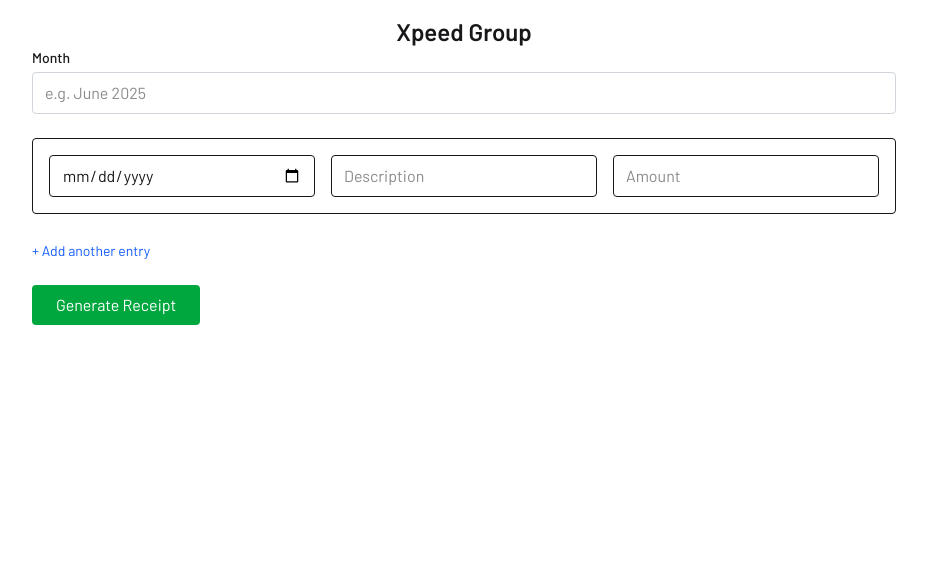
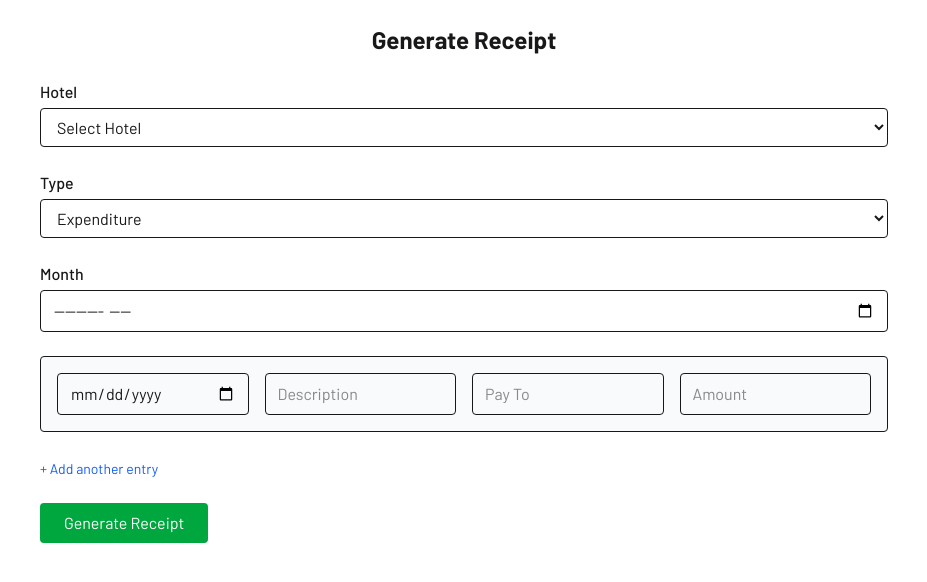
Before and after one commit to hamadismail/xpeed-sdn, a React (Vite) app: page / in a window 1280 px wide. Shown: the top 582 px of the page, without its empty margins (176-1103 px from the left). Built offline with nearby package versions, Linux system fonts and the light colour scheme.

Commit message:
separated code into multiple components

```diff
--- a/src/components/Form.jsx
+++ b/src/components/Form.jsx
@@ -1,63 +1,114 @@
 import React, { useState } from "react";
+import { useNavigate } from "react-router";
+import { useFormData } from "../providers/FormProvider";
 
-const Form = ({ onSubmit }) => {
-  const [month, setMonth] = useState("");
-  const [entries, setEntries] = useState([
-    { date: "", description: "", amount: "" },
-  ]);
+const hotels = ["ORKID HILLS", "ECO HOTEL"];
+
+const Form = () => {
+  const { setFormData } = useFormData();
+  const navigate = useNavigate();
+
+  const [formState, setFormState] = useState({
+    hotel: "",
+    type: "Expenditure",
+    month: "",
+    entries: [{ date: "", description: "", payTo: "", amount: "" }],
+  });
 
   const handleChange = (index, field, value) => {
-    const updated = [...entries];
-    updated[index][field] = value;
-    setEntries(updated);
+    const updatedEntries = [...formState.entries];
+    updatedEntries[index][field] = value;
+    setFormState({ ...formState, entries: updatedEntries });
   };
 
   const addEntry = () => {
-    setEntries([...entries, { date: "", description: "", amount: "" }]);
+    setFormState({
+      ...formState,
+      entries: [
+        ...formState.entries,
+        { date: "", description: "", payTo: "", amount: "" },
+      ],
+    });
   };
 
   const removeEntry = (index) => {
-    const updated = entries.filter((_, i) => i !== index);
-    setEntries(updated);
+    const updated = formState.entries.filter((_, i) => i !== index);
+    setFormState({ ...formState, entries: updated });
   };
 
-  const handleSubmit = (e) => {
+  const handleFormSubmit = (e) => {
     e.preventDefault();
-    const parsedEntries = entries.map((entry) => ({
+    const cleaned = formState.entries.map((entry) => ({
       ...entry,
       amount: parseFloat(entry.amount),
     }));
-    onSubmit({ month, entries: parsedEntries });
+    setFormData({ ...formState, entries: cleaned });
+    navigate("/template");
   };
 
   return (
-    <form onSubmit={handleSubmit} className="max-w-3xl mx-auto px-4 py-6">
-      <div className="mb-6">
-        <label className="block text-sm font-medium mb-1" htmlFor="month">
-          Month
-        </label>
+    <form
+      onSubmit={handleFormSubmit}
+      className="max-w-4xl mx-auto p-6 space-y-6"
+    >
+      <h2 className="text-2xl font-bold text-center">Generate Receipt</h2>
+
+      <div>
+        <label className="block mb-1 font-medium">Hotel</label>
+        <select
+          required
+          value={formState.hotel}
+          onChange={(e) =>
+            setFormState({ ...formState, hotel: e.target.value })
+          }
+          className="w-full border rounded px-3 py-2"
+        >
+          <option value="">Select Hotel</option>
+          {hotels.map((hotel) => (
+            <option key={hotel} value={hotel}>
+              {hotel}
+            </option>
+          ))}
+        </select>
+      </div>
+
+      <div>
+        <label className="block mb-1 font-medium">Type</label>
+        <select
+          value={formState.type}
+          onChange={(e) => setFormState({ ...formState, type: e.target.value })}
+          className="w-full border rounded px-3 py-2"
+          required
+        >
+          <option value="Expenditure">Expenditure</option>
+          <option value="Income">Income</option>
+        </select>
+      </div>
+
+      <div>
+        <label className="block mb-1 font-medium">Month</label>
         <input
-          type="text"
-          id="month"
-          value={month}
-          onChange={(e) => setMonth(e.target.value)}
-          className="w-full border border-gray-300 rounded px-3 py-2"
-          placeholder="e.g. June 2025"
+          type="month"
+          value={formState.month}
+          onChange={(e) =>
+            setFormState({ ...formState, month: e.target.value })
+          }
+          className="w-full border rounded px-3 py-2"
           required
         />
       </div>
 
-      {entries.map((entry, index) => (
+      {formState.entries.map((entry, index) => (
         <div
           key={index}
-          className="mb-4 border p-4 rounded bg-gray-50 space-y-2 relative"
+          className="border p-4 rounded space-y-2 relative bg-gray-50"
         >
-          <div className="grid grid-cols-1 md:grid-cols-3 gap-4">
+          <div className="grid grid-cols-1 md:grid-cols-4 gap-4">
             <input
               type="date"
               value={entry.date}
               onChange={(e) => handleChange(index, "date", e.target.value)}
-              className="w-full border border-gray-300 rounded px-3 py-2"
+              className="w-full border rounded px-3 py-2"
               required
             />
             <input
@@ -67,24 +118,31 @@
               onChange={(e) =>
                 handleChange(index, "description", e.target.value)
               }
-              className="w-full border border-gray-300 rounded px-3 py-2"
+              className="w-full border rounded px-3 py-2"
+              required
+            />
+            <input
+              type="text"
+              placeholder="Pay To"
+              value={entry.payTo}
+              onChange={(e) => handleChange(index, "payTo", e.target.value)}
+              className="w-full border rounded px-3 py-2"
               required
             />
             <input
               type="number"
-              placeholder="Amount (RM)"
+              placeholder="Amount"
               value={entry.amount}
               onChange={(e) => handleChange(index, "amount", e.target.value)}
-              className="w-full border border-gray-300 rounded px-3 py-2"
+              className="w-full border rounded px-3 py-2"
               required
             />
           </div>
-          {entries.length > 1 && (
+          {formState.entries.length > 1 && (
             <button
               type="button"
               onClick={() => removeEntry(index)}
-              className="absolute top-2 right-2 text-red-500 hover:text-red-700"
-              title="Remove entry"
+              className="absolute top-2 right-2 text-red-500"
             >
               &times;
             </button>
@@ -92,22 +150,20 @@
         </div>
       ))}
 
-      <div className="mb-4">
       <button
         type="button"
         onClick={addEntry}
-          className="text-blue-600 hover:text-blue-800 text-sm"
+        className="text-blue-600 hover:underline text-sm"
       >
         + Add another entry
       </button>
-      </div>
 
-      <div className="text-center">
+      <div>
         <button
           type="submit"
-          className="bg-green-600 text-white px-6 py-2 rounded shadow hover:bg-green-700 transition"
+          className="bg-green-600 cursor-pointer text-white px-6 py-2 rounded hover:bg-green-700"
         >
-          Submit
+          Generate Receipt
         </button>
       </div>
     </form>
--- a/src/components/Template.jsx
+++ b/src/components/Template.jsx
@@ -1,58 +1,31 @@
-import React, { useRef, useState } from "react";
+import React, { useRef } from "react";
+import { useNavigate } from "react-router";
 import { MdEmail, MdPhone, MdLocationOn } from "react-icons/md";
 import jsPDF from "jspdf";
 import html2canvas from "html2canvas-pro";
 import toast, { Toaster } from "react-hot-toast";
+import { useFormData } from "../providers/FormProvider";
 
 const Template = () => {
+  const { formData } = useFormData();
+  const navigate = useNavigate();
   const receiptRef = useRef();
-  const [formData, setFormData] = useState(null);
-  const [formState, setFormState] = useState({
-    month: "",
-    entries: [{ date: "", description: "", amount: "" }],
-  });
 
-  const handleChange = (index, field, value) => {
-    const updatedEntries = [...formState.entries];
-    updatedEntries[index][field] = value;
-    setFormState({ ...formState, entries: updatedEntries });
-  };
+  if (!formData) {
+    navigate("/");
+    return null;
+  }
 
-  const addEntry = () => {
-    setFormState({
-      ...formState,
-      entries: [
-        ...formState.entries,
-        { date: "", description: "", amount: "" },
-      ],
-    });
-  };
-
-  const removeEntry = (index) => {
-    const updated = formState.entries.filter((_, i) => i !== index);
-    setFormState({ ...formState, entries: updated });
-  };
-
-  const handleFormSubmit = (e) => {
-    e.preventDefault();
-    const cleaned = formState.entries.map((entry) => ({
-      ...entry,
-      amount: parseFloat(entry.amount),
-    }));
-    setFormData({
-      month: formState.month,
-      entries: cleaned,
-    });
+  const formatMonth = (monthStr) => {
+    const date = new Date(`${monthStr}-01`);
+    return date.toLocaleString("default", { month: "long", year: "numeric" });
   };
 
   const handleDownloadPDF = () => {
     const input = receiptRef.current;
-
     html2canvas(input, {
       scale: 2,
       useCORS: true,
-      allowTaint: false,
-      logging: false,
     }).then((canvas) => {
       const imgData = canvas.toDataURL("image/jpeg", 0.75);
       const pdf = new jsPDF("p", "mm", "a4");
@@ -61,161 +34,88 @@
       const pdfHeight = (canvas.height * pdfWidth) / canvas.width;
 
       pdf.addImage(imgData, "JPEG", 0, 0, pdfWidth, pdfHeight);
-      pdf.save("booking-receipt.pdf");
-
+      pdf.save("receipt.pdf");
       toast.success("Download Completed");
     });
   };
 
   return (
-    <div className="w-4xl mx-auto p-4">
-      <Toaster position="top-center" reverseOrder={false} />
-      <p className="text-center font-semibold text-2xl">Xpeed Group</p>
-
-      {!formData ? (
-        <form onSubmit={handleFormSubmit} className="space-y-6">
+    <div className="max-w-4xl mx-auto px-4 py-8">
+      <Toaster />
+      <div ref={receiptRef} className="bg-white p-6 rounded shadow-md">
+        <div className="flex justify-between items-center border-b pb-4 mb-4">
           <div>
-            <label className="block text-sm font-medium mb-1">Month</label>
-            <input
-              type="text"
-              value={formState.month}
-              onChange={(e) =>
-                setFormState({ ...formState, month: e.target.value })
-              }
-              className="w-full border border-gray-300 rounded px-3 py-2"
-              placeholder="e.g. June 2025"
-              required
-            />
+            <h1 className="text-2xl font-bold text-red-700">Xpeed</h1>
+            <h2 className="text-xl font-semibold">
+              {formData.hotel} <span className="text-sm">Sdn.Bhd</span>
+            </h2>
           </div>
 
-          {formState.entries.map((entry, index) => (
-            <div key={index} className="border p-4 rounded space-y-2 relative">
-              <div className="grid grid-cols-1 md:grid-cols-3 gap-4">
-                <input
-                  type="date"
-                  value={entry.date}
-                  onChange={(e) => handleChange(index, "date", e.target.value)}
-                  className="w-full border rounded px-3 py-2"
-                  required
-                />
-                <input
-                  type="text"
-                  placeholder="Description"
-                  value={entry.description}
-                  onChange={(e) =>
-                    handleChange(index, "description", e.target.value)
-                  }
-                  className="w-full border rounded px-3 py-2"
-                  required
-                />
-                <input
-                  type="number"
-                  placeholder="Amount"
-                  value={entry.amount}
-                  onChange={(e) =>
-                    handleChange(index, "amount", e.target.value)
-                  }
-                  className="w-full border rounded px-3 py-2"
-                  required
-                />
+          {formData.hotel === "ORKID HILLS" ? (
+            <div className="text-right text-sm">
+              <div className="flex items-center gap-1 justify-end">
+                <MdPhone className="text-blue-600" />
+                +60173004099, 0178988418
               </div>
-              {formState.entries.length > 1 && (
-                <button
-                  type="button"
-                  onClick={() => removeEntry(index)}
-                  className="absolute top-2 right-2 text-red-500"
-                >
-                  &times;
-                </button>
+              <div className="flex items-center gap-1 justify-end">
+                <MdEmail className="text-green-600" />
+                orkidhills@gmail.com
+              </div>
+              <div className="flex items-center gap-1 justify-end">
+                <MdLocationOn className="text-red-600" />
+                300, Jalan Pudu, Pudu-55100 Kuala Lumpur, Malaysia
+              </div>
+            </div>
+          ) : (
+            <div className="text-right text-sm">
+              <div className="flex items-center gap-1 justify-end">
+                <MdPhone className="text-blue-600" />
+                +601116962002, 0178988418
+              </div>
+              <div className="flex items-center gap-1 justify-end">
+                <MdEmail className="text-green-600" />
+                ecohotel.bb@gmail.com
+              </div>
+              <div className="flex items-center gap-1 justify-end">
+                <MdLocationOn className="text-red-600" />
+                179, Jalan Pudu, Pudu-55100 Kuala Lumpur, Malaysia
+              </div>
+            </div>
           )}
         </div>
-          ))}
 
-          <button
-            type="button"
-            onClick={addEntry}
-            className="text-blue-600 hover:underline text-sm"
-          >
-            + Add another entry
-          </button>
-
-          <div>
-            <button
-              type="submit"
-              className="bg-green-600 cursor-pointer text-white px-6 py-2 rounded hover:bg-green-700"
-            >
-              Generate Receipt
-            </button>
-          </div>
-        </form>
-      ) : (
-        <div>
-          <div
-            ref={receiptRef}
-            className="mt-12 bg-white p-6 rounded shadow-md text-gray-800 font-sans"
-            id="template-content"
-          >
-            <div className="flex items-center justify-between border-b pb-4 mb-4">
-              <div className="flex items-center gap-3">
-                <h1 className="text-2xl font-bold text-red-700">Xpeed</h1>
-                <h2 className="text-xl font-semibold">
-                  XPEED HOLIDAY{" "}
-                  <span className="text-sm font-normal">Sdn.Bhd</span>
-                </h2>
-              </div>
-              <div className="text-sm space-y-1 text-right">
-                <div className="flex items-center justify-end gap-1">
-                  <MdPhone className="text-blue-600" />
-                  <span>+601730064099, 0178988418</span>
-                </div>
-                <div className="flex items-center justify-end gap-1">
-                  <MdEmail className="text-green-600" />
-                  <span>orkidhills@gmail.com</span>
-                </div>
-                <div className="flex items-center justify-end gap-1">
-                  <MdLocationOn className="text-red-600" />
-                  <span>
-                    300, Jalan Pudu, Pudu-55100 Kuala Lumpur, Malaysia
-                  </span>
-                </div>
-              </div>
+        <div className="mb-4 flex justify-between">
+          <h3 className="text-lg font-bold">{formData.type} Details</h3>
+          <p className="font-semibold">Month: {formatMonth(formData.month)}</p>
         </div>
 
-            <div className="mb-6">
-              <h3 className="text-xl font-semibold">Expenditure Details</h3>
-              <p className="text-sm font-medium mt-1">
-                Month: {formData.month}
-              </p>
-            </div>
-
-            <div className="overflow-x-auto">
-              <table className="w-full border">
+        <table className="w-full text-left border">
           <thead className="bg-gray-200">
             <tr>
-                    <th className="text-left">SL No.</th>
-                    <th className="text-left">Date</th>
-                    <th className="text-left">Description</th>
-                    <th className="text-right">Amount (RM)</th>
+              <th className="p-1">SL No.</th>
+              <th className="p-1">Date</th>
+              <th className="p-1">Description</th>
+              <th className="p-1">Pay To</th>
+              <th className="text-right p-1">Amount (RM)</th>
             </tr>
           </thead>
           <tbody>
-                  {formData.entries.map((item, index) => (
-                    <tr key={index} className="border-t">
-                      <td>{index + 1}</td>
-                      <td>{item.date}</td>
-                      <td>{item.description}</td>
-                      <td className="text-right">
-                        RM {item.amount.toFixed(2)}
-                      </td>
+            {formData.entries.map((entry, i) => (
+              <tr key={i} className="border-t">
+                <td className="p-1">{i + 1}</td>
+                <td className="p-1">{entry.date}</td>
+                <td className="p-1">{entry.description}</td>
+                <td className="p-1">{entry.payTo}</td>
+                <td className="text-right p-1">RM {entry.amount.toFixed(2)}</td>
               </tr>
             ))}
           </tbody>
           <tfoot>
-                  <tr className="border-t">
-                    <td colSpan="3" className="font-semibold text-right">
+            <tr className="border-t font-bold">
+              <td colSpan="4" className="text-right p-1">
                 Total:
               </td>
-                    <td className="text-right font-bold text-lg">
+              <td className="text-right p-1">
                 RM{" "}
                 {formData.entries
                   .reduce((sum, e) => sum + e.amount, 0)
@@ -225,18 +125,16 @@
           </tfoot>
         </table>
       </div>
-          </div>
-          <div className="mt-6 flex justify-center">
+
+      <div className="text-center mt-6">
         <button
           onClick={handleDownloadPDF}
-              className="bg-blue-600 text-white cursor-pointer px-6 py-2 rounded hover:bg-blue-700"
+          className="bg-green-600 cursor-pointer text-white px-6 py-2 rounded hover:bg-green-700"
         >
           Download PDF
         </button>
       </div>
     </div>
-      )}
-    </div>
   );
 };
 
--- a/src/main.jsx
+++ b/src/main.jsx
@@ -3,9 +3,12 @@
 import "./index.css";
 import { RouterProvider } from "react-router";
 import { router } from "./routes/routes";
+import { FormProvider } from "./providers/FormProvider";
 
 createRoot(document.getElementById("root")).render(
   <StrictMode>
-    <RouterProvider router={router} />
+    <FormProvider>
+      <RouterProvider router={router} />
+    </FormProvider>
   </StrictMode>
 );
--- /dev/null
+++ b/src/providers/FormProvider.jsx
@@ -0,0 +1,13 @@
+import { createContext, use, useState } from "react";
+
+const FormContext = createContext();
+
+export const useFormData = () => use(FormContext);
+
+export const FormProvider = ({ children }) => {
+  const [formData, setFormData] = useState(null);
+
+  return (
+    <FormContext value={{ formData, setFormData }}>{children}</FormContext>
+  );
+};
--- a/src/routes/routes.jsx
+++ b/src/routes/routes.jsx
@@ -1,4 +1,8 @@
 import { createBrowserRouter } from "react-router";
 import Template from "../components/Template";
+import Form from "../components/Form";
 
-export const router = createBrowserRouter([{ path: "/", Component: Template }]);
+export const router = createBrowserRouter([
+  { path: "/", Component: Form },
+  { path: "/template", Component: Template },
+]);
```
Lines whose indentation alone changed are shown as unchanged.
